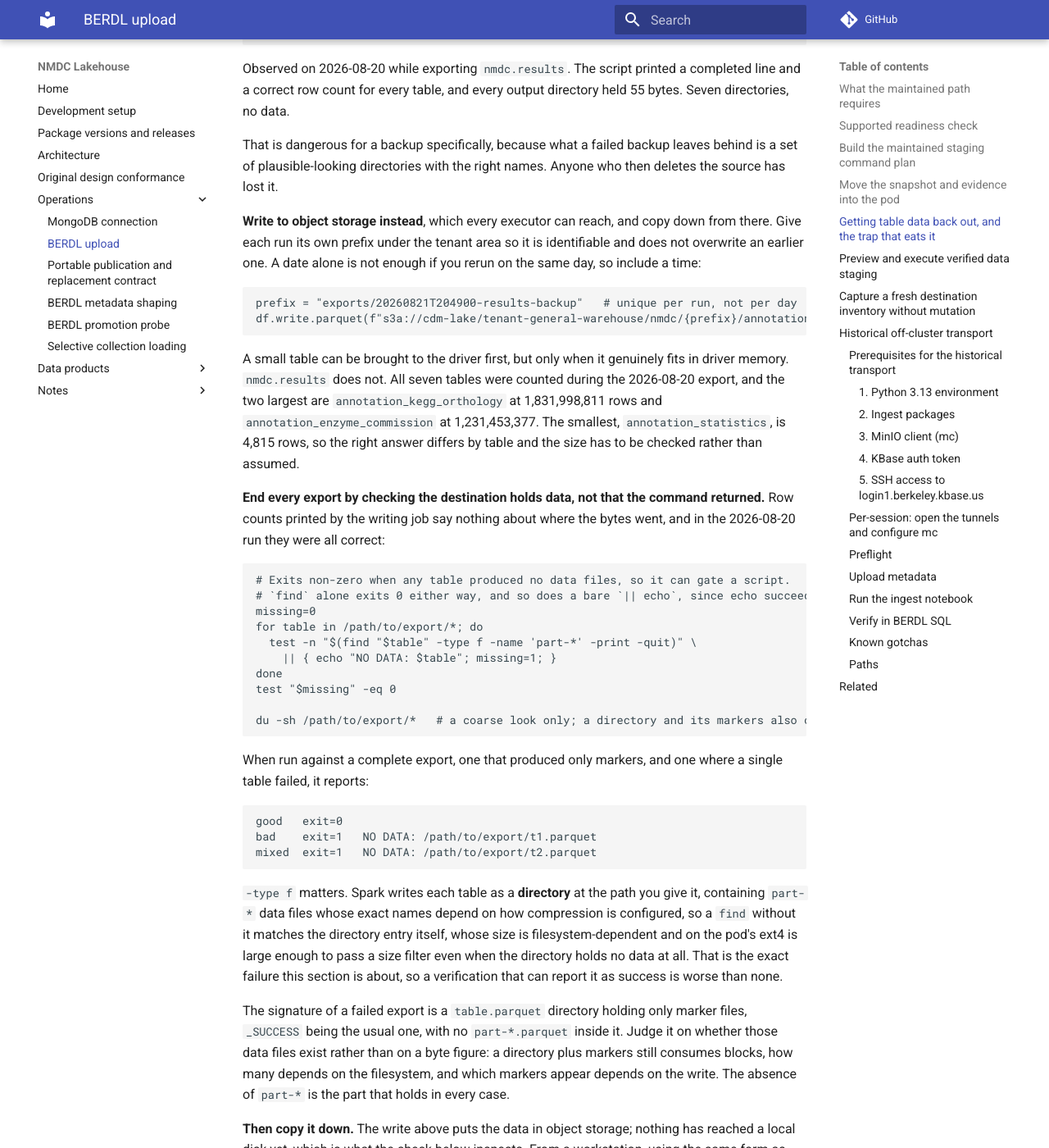
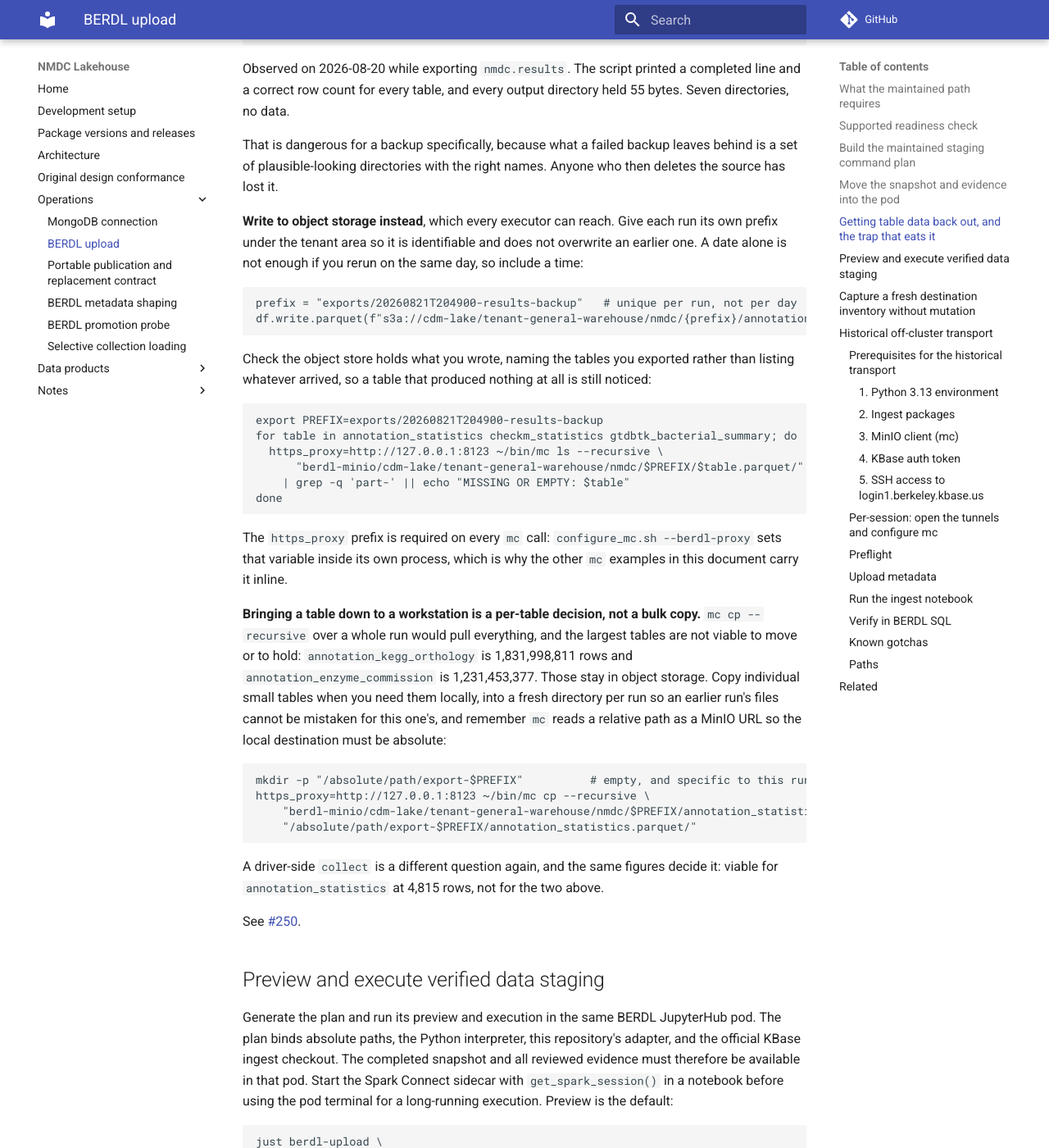
Before and after one commit to microbiomedata/nmdc-lakehouse, an MkDocs documentation site: the page built from docs/berdl-upload.md, in a window 1280 px wide and 1400 px high, scrolled down 5813 px. Shown: the whole window at 82% size. Built offline with MkDocs 1.6.1 and Material for MkDocs 9.7.7, drawn with Linux system fonts in a browser that asks for light colours; comment, search, counter and statistics services are not loaded; some of the changed text lies outside the part shown.

Commit message:
Verify against the tables you exported, and stop documenting a bulk copy
Five findings, all real, and the section is smaller for fixing them.

The verification loop iterated the destination, so a table that produced no
directory at all was never checked and the run passed. Confirmed: with t3 never
created, the old loop exits 0. It now names the tables you exported, and exits 1
reporting t3.

The copy-down pulled a whole run to a workstation, including tables of
1.8 billion and 1.2 billion rows, which #250 says are not viable to move. It is
now a per-table copy, into a fresh directory per run so an earlier run's files
cannot be mistaken for this one's, since mc cp does not clear its destination.

The copy step sat after the verification block while calling it "the check
below", so following the order checked an unpopulated directory. Verification is
now against object storage, where the data actually lands, and the local copy is
a separate optional step.

The -type f rationale described a `*.parquet` pattern the command no longer uses.
Both are gone with the local find block they explained.

Co-Authored-By: Claude Opus 5 (1M context) <noreply@anthropic.com>

````diff
--- a/docs/berdl-upload.md
+++ b/docs/berdl-upload.md
@@ -300,93 +300,51 @@ That is dangerous for a backup specifically, because what a failed backup leaves
 behind is a set of plausible-looking directories with the right names. Anyone who
 then deletes the source has lost it.
 
-**Write to object storage instead**, which every executor can reach, and copy down
-from there. Give each run its own prefix under the tenant area so it is
-identifiable and does not overwrite an earlier one. A date alone is not enough if
-you rerun on the same day, so include a time:
+**Write to object storage instead**, which every executor can reach. Give each run
+its own prefix under the tenant area so it is identifiable and does not overwrite
+an earlier one. A date alone is not enough if you rerun on the same day, so
+include a time:
 
 ```python
 prefix = "exports/20260821T204900-results-backup"   # unique per run, not per day
 df.write.parquet(f"s3a://cdm-lake/tenant-general-warehouse/nmdc/{prefix}/annotation_enzyme_commission.parquet")
 ```
 
-A small table can be brought to the driver first, but only when it genuinely fits
-in driver memory. `nmdc.results` does not. All seven tables were counted during
-the 2026-08-20 export, and the two largest are `annotation_kegg_orthology` at
-1,831,998,811 rows and `annotation_enzyme_commission` at 1,231,453,377. The
-smallest, `annotation_statistics`, is 4,815 rows, so the right answer differs by
-table and the size has to be checked rather than assumed.
-
-**End every export by checking the destination holds data, not that the command
-returned.** Row counts printed by the writing job say nothing about where the bytes
-went, and in the 2026-08-20 run they were all correct:
+Check the object store holds what you wrote, naming the tables you exported
+rather than listing whatever arrived, so a table that produced nothing at all is
+still noticed:
 
 ```bash
-# Exits non-zero when any table produced no data files, so it can gate a script.
-# `find` alone exits 0 either way, and so does a bare `|| echo`, since echo succeeds.
-missing=0
-for table in /path/to/export/*; do
-  test -n "$(find "$table" -type f -name 'part-*' -print -quit)" \
-    || { echo "NO DATA: $table"; missing=1; }
+export PREFIX=exports/20260821T204900-results-backup
+for table in annotation_statistics checkm_statistics gtdbtk_bacterial_summary; do
+  https_proxy=http://127.0.0.1:8123 ~/bin/mc ls --recursive \
+      "berdl-minio/cdm-lake/tenant-general-warehouse/nmdc/$PREFIX/$table.parquet/" \
+    | grep -q 'part-' || echo "MISSING OR EMPTY: $table"
 done
-test "$missing" -eq 0
-
-du -sh /path/to/export/*   # a coarse look only; a directory and its markers also consume blocks
 ```
 
-When run against a complete export, one that produced only markers, and one where
-a single table failed, it reports:
+The `https_proxy` prefix is required on every `mc` call:
+`configure_mc.sh --berdl-proxy` sets that variable inside its own process, which
+is why the other `mc` examples in this document carry it inline.
 
-```
-good   exit=0
-bad    exit=1   NO DATA: /path/to/export/t1.parquet
-mixed  exit=1   NO DATA: /path/to/export/t2.parquet
+**Bringing a table down to a workstation is a per-table decision, not a bulk
+copy.** `mc cp --recursive` over a whole run would pull everything, and the
+largest tables are not viable to move or to hold: `annotation_kegg_orthology` is
+1,831,998,811 rows and `annotation_enzyme_commission` is 1,231,453,377. Those stay
+in object storage. Copy individual small tables when you need them locally, into
+a fresh directory per run so an earlier run's files cannot be mistaken for this
+one's, and remember `mc` reads a relative path as a MinIO URL so the local
+destination must be absolute:
+
+```bash
+mkdir -p "/absolute/path/export-$PREFIX"          # empty, and specific to this run
+https_proxy=http://127.0.0.1:8123 ~/bin/mc cp --recursive \
+    "berdl-minio/cdm-lake/tenant-general-warehouse/nmdc/$PREFIX/annotation_statistics.parquet/" \
+    "/absolute/path/export-$PREFIX/annotation_statistics.parquet/"
 ```
 
-`-type f` matters. Spark writes each table as a **directory** at the path you give
-it, containing `part-*` data files whose exact names depend on how compression is
-configured, so a `find` without it matches the
-directory entry itself, whose size is filesystem-dependent and on the pod's ext4
-is large enough to pass a size filter even when the directory holds no data at
-all. That is the exact failure this section is about, so a verification
-that can report it as success is worse than none.
-
-The signature of a failed export is a `table.parquet` directory holding only
-marker files, `_SUCCESS` being the usual one, with no `part-*.parquet` inside it.
-Judge it on whether those data files exist rather than on a byte figure: a
-directory plus markers still consumes blocks, how many depends on the filesystem,
-and which markers appear depends on the write. The absence of `part-*` is the
-part that holds in every case.
-
-**Then copy it down.** The write above puts the data in object storage; nothing
-has reached a local disk yet, which is what the check below inspects. From a
-workstation, using the same form as the upload example further down this
-document:
-
-```bash
-https_proxy=http://127.0.0.1:8123 ~/bin/mc cp --recursive \
-    "berdl-minio/cdm-lake/tenant-general-warehouse/nmdc/exports/20260821T204900-results-backup/" \
-    /path/to/export/
-```
-
-The `https_proxy` prefix is required on every `mc` invocation.
-`configure_mc.sh --berdl-proxy` sets that variable inside its own process only, so
-it does not persist into your shell, which is why the other `mc` examples here
-carry the same prefix. `mc` also reads relative paths as MinIO URLs, so the local
-destination has to be absolute.
-
-To check the object store itself rather than the local copy:
-
-```bash
-https_proxy=http://127.0.0.1:8123 ~/bin/mc ls --recursive \
-    "berdl-minio/cdm-lake/tenant-general-warehouse/nmdc/exports/20260821T204900-results-backup/"
-```
-
-`mc` is the object-store client this repository supports and the one
-`berdl-doctor` checks for. It needs the `berdl-minio` alias and the tunnel, both
-configured by the historical transport section below, which the maintained path
-otherwise never needs. How the alias is provided inside the pod has not been
-verified here, so check `mc alias list` before relying on it there.
+A driver-side `collect` is a different question again, and the same figures decide
+it: viable for `annotation_statistics` at 4,815 rows, not for the two above.
 
 See [#250](https://github.com/microbiomedata/nmdc-lakehouse/issues/250).
 
````
